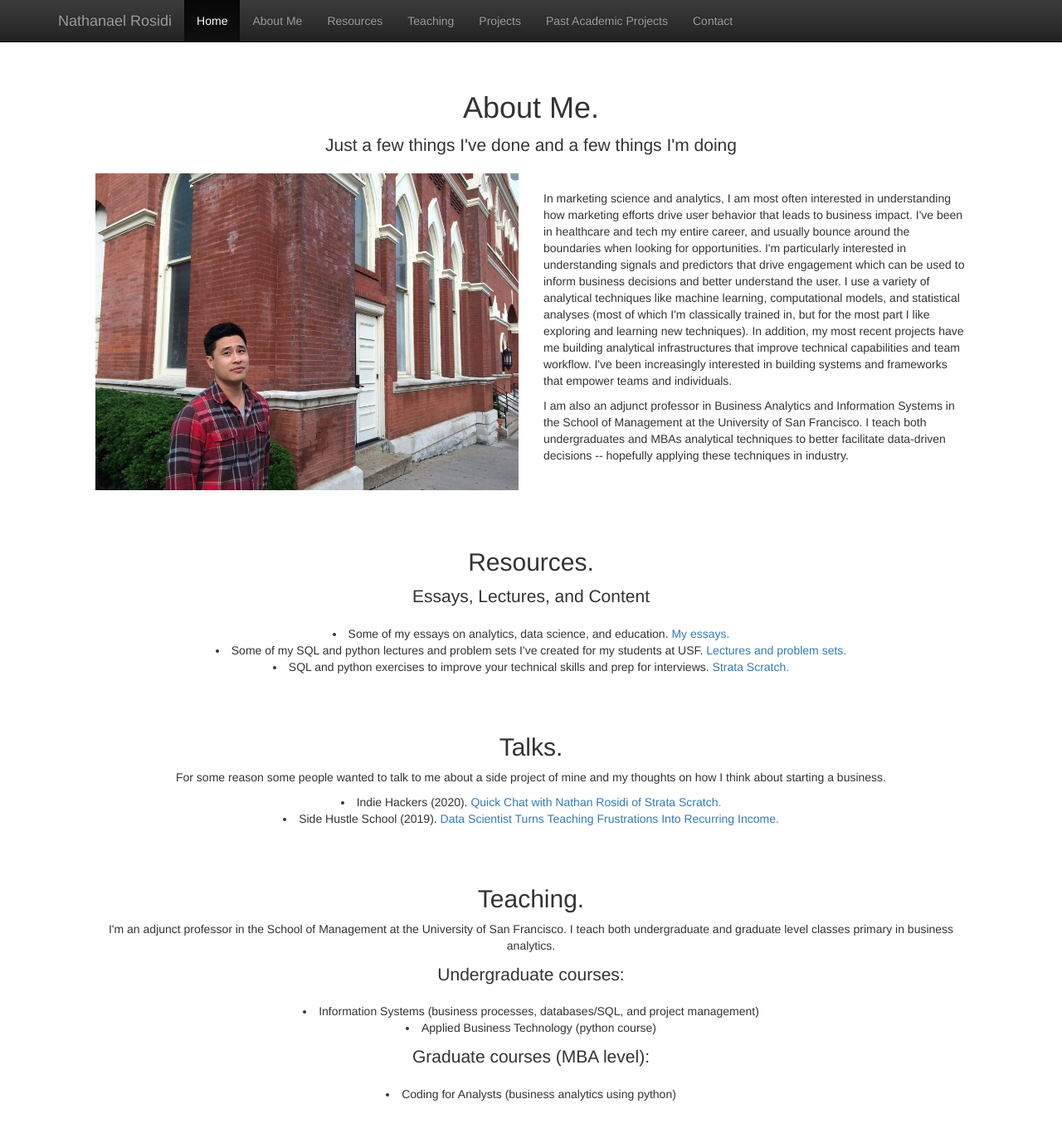
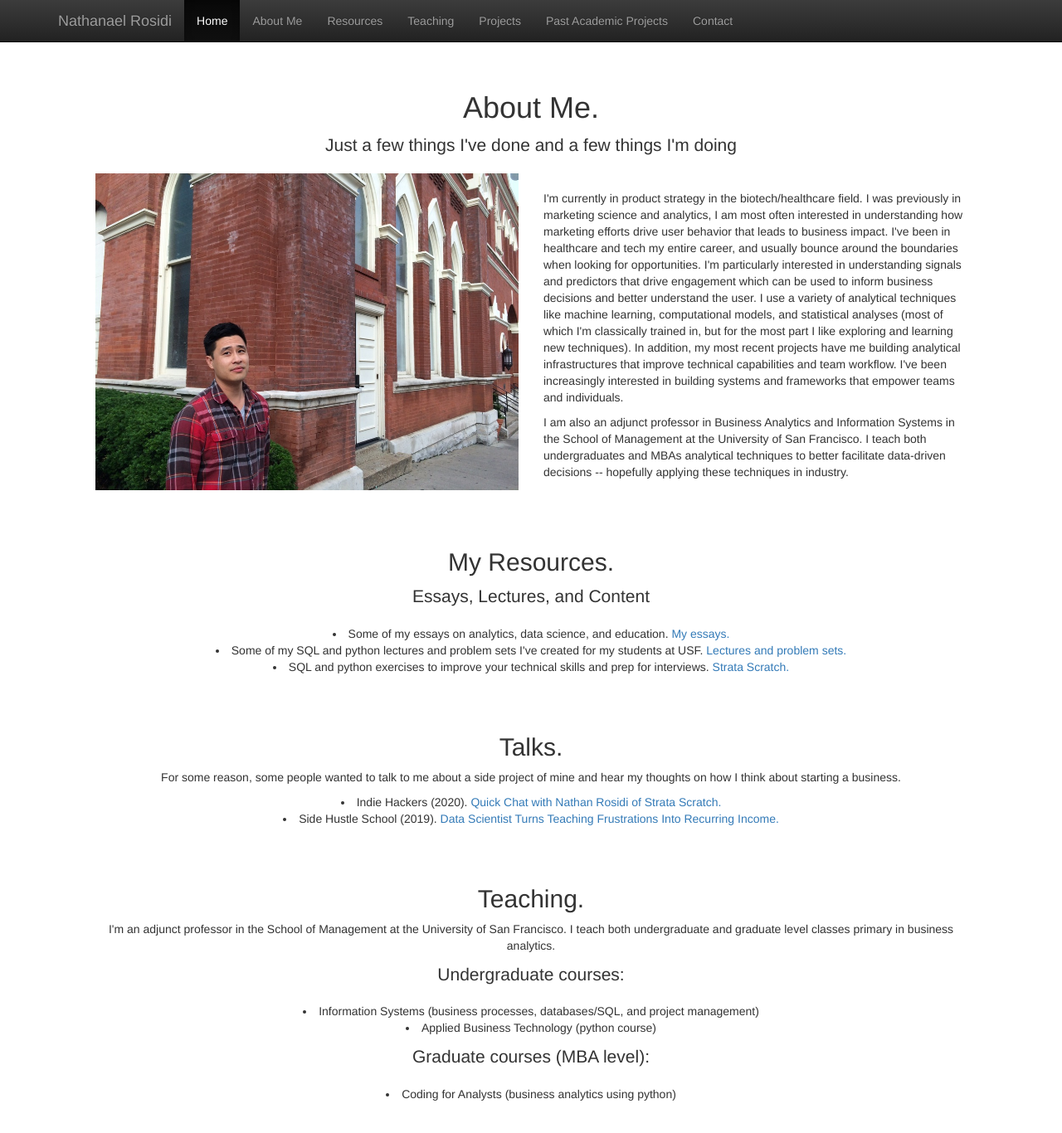
Before and after one commit to nlrosidi/nlrosidi.github.io, a Jekyll site: the page index.html, which Jekyll copies as it is, in a window 1280 px wide and 1400 px high. Shown: the top 1366 px of the window at 83% size. Built offline with Jekyll 4.4.1, drawn with Linux system fonts in a browser that asks for light colours; nearby versions of some CDN libraries.

Commit message:
Update index.html

```diff
--- a/index.html
+++ b/index.html
@@ -63,7 +63,7 @@
             			<img src="assets/nlrosidi.jpg" alt="Nathanael Rosidi" class="img-responsive">
               		</div>
           		<div class="col-md-6 top-buffer">
-                		<p align="left">In marketing science and analytics, I am most often interested in understanding how marketing efforts drive user behavior that leads to business impact. I've been in healthcare and tech my entire career, and usually bounce around the boundaries when looking for opportunities. I'm particularly interested in understanding signals and predictors that drive engagement which can be used to inform business decisions and better understand the user. I use a variety of analytical techniques like machine learning, computational models, and statistical analyses (most
+                		<p align="left">I'm currently in product strategy in the biotech/healthcare field. I was previously in marketing science and analytics, I am most often interested in understanding how marketing efforts drive user behavior that leads to business impact. I've been in healthcare and tech my entire career, and usually bounce around the boundaries when looking for opportunities. I'm particularly interested in understanding signals and predictors that drive engagement which can be used to inform business decisions and better understand the user. I use a variety of analytical techniques like machine learning, computational models, and statistical analyses (most
                 		of which I'm classically trained in, but for the most part I like exploring and learning new techniques). In addition, my most recent projects have me building analytical infrastructures that improve technical capabilities and team workflow. I've been increasingly interested in building systems and frameworks that empower teams and individuals.</p>
 
                  		<p align="left">I am also an adjunct professor in Business Analytics and Information Systems in the School of Management at the University of San Francisco. I teach
@@ -72,7 +72,7 @@
 	  </div>
 
 	<div class="container-fluid">
-	  <h2 id="resources">Resources.</h2>
+	  <h2 id="resources">My Resources.</h2>
 	 <p class="lead">Essays, Lectures, and Content</p>
 	    <li>Some of my essays on analytics, data science, and education.<a target="_blank" href="https://medium.com/@nathanrosidi"> My essays.</a></li>
 	    <li>Some of my SQL and python lectures and problem sets I've created for my students at USF.<a target="_blank" href="https://github.com/nlrosidi/nlrosidi.github.io/blob/master/lectures.md"> Lectures and problem sets.</a></li>
@@ -81,7 +81,7 @@
 
 	<div class="container-fluid">
 	  <h2 id="resources">Talks.</h2>
-          <p>For some reason some people wanted to talk to me about a side project of mine and my thoughts on how I think about starting a business.</p>
+          <p>For some reason, some people wanted to talk to me about a side project of mine and hear my thoughts on how I think about starting a business.</p>
 		  <p></p>
 	    <li>Indie Hackers (2020).<a target="_blank" href="https://www.indiehackers.com/podcast/148-quick-chat-with-nathan-rosidi"> Quick Chat with Nathan Rosidi of Strata Scratch.</a></li>
 	    <li>Side Hustle School (2019).<a target="_blank" href="https://sidehustleschool.com/episode/991/"> Data Scientist Turns Teaching Frustrations Into Recurring Income.</a></li>
```
